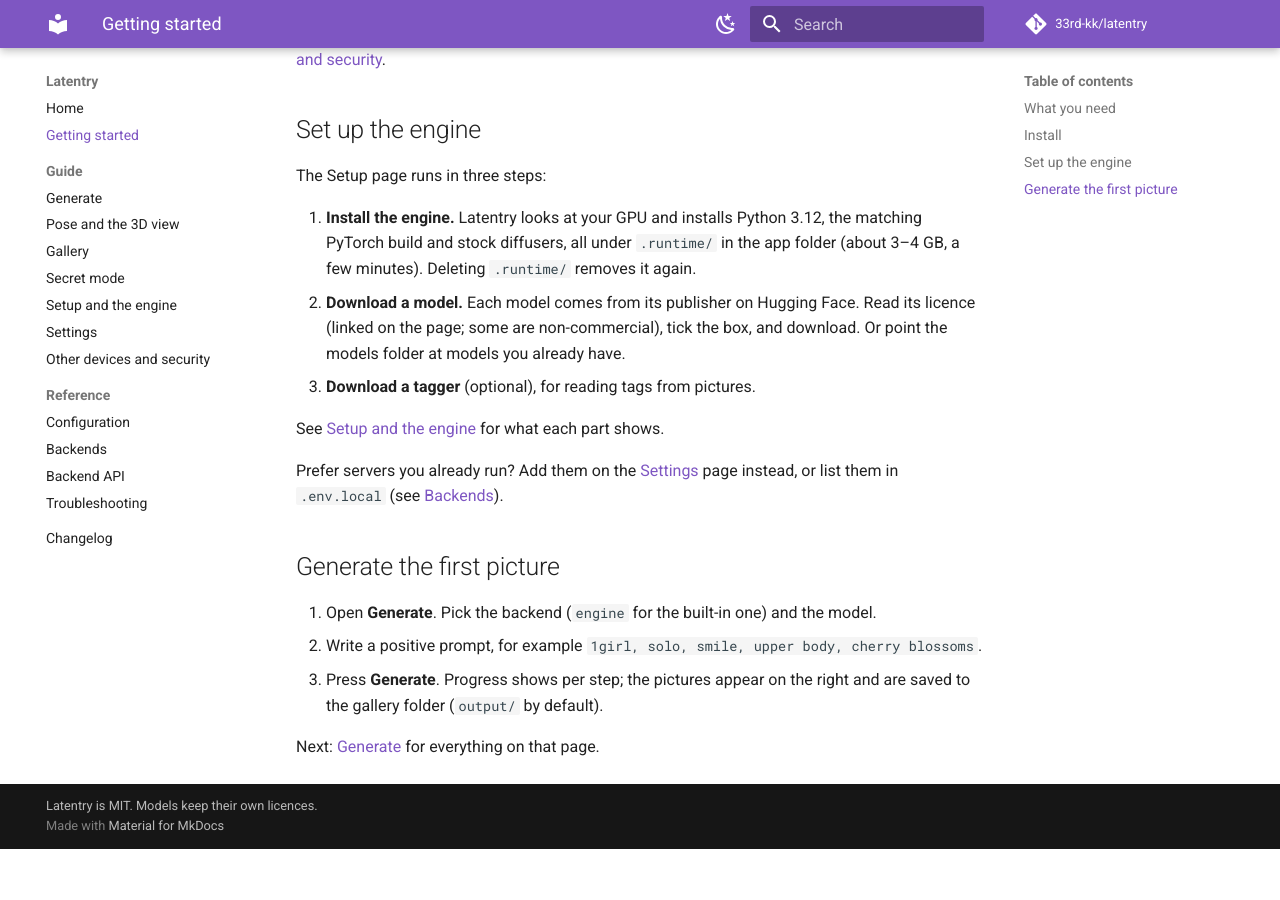
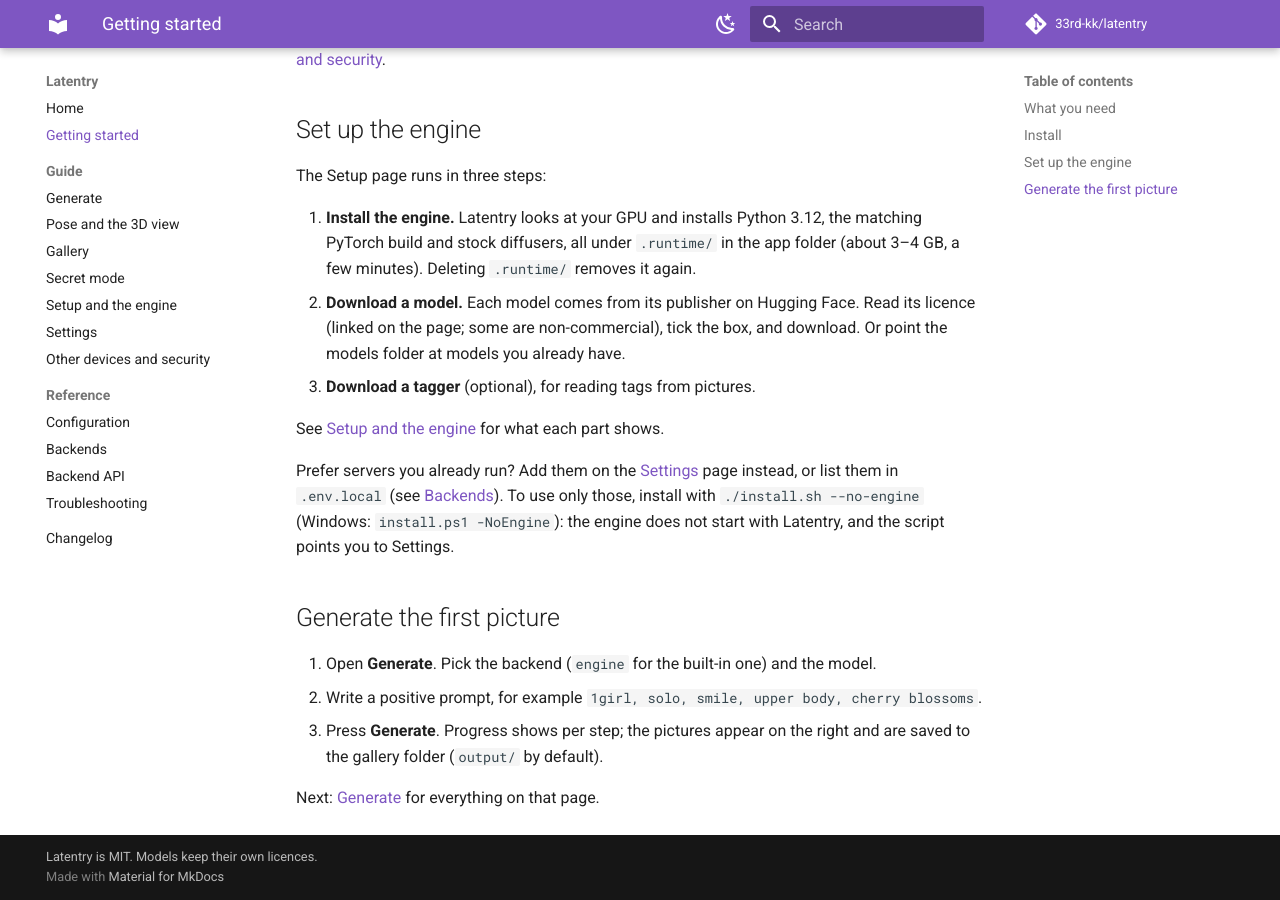
Before and after one commit to 33rd-kk/latentry, an MkDocs documentation site: the page built from docs/getting-started.md, in a window 1280 px wide and 900 px high, scrolled down 748 px. Built offline with MkDocs 1.6.1 and Material for MkDocs 9.7.7, drawn with Linux system fonts in a browser that asks for light colours; comment, search, counter and statistics services are not loaded; before the commit the page ends 1597 px from its top, so only the background shows below that.

Commit message:
Add an install option for servers you already run (#13)
The install scripts only ever installed the web UI, and backends could
already be added on Settings, but the scripts always sent you to the Setup
page to install the engine. ./install.sh --no-engine (install.ps1
-NoEngine) turns the engine off in a newly created .env.local and points to
Settings instead. Server addresses and tokens are not taken as arguments,
so they stay out of shell history.

Co-authored-by: Claude Opus 5.5 <noreply@anthropic.com>

```diff
--- a/docs/getting-started.md
+++ b/docs/getting-started.md
@@ -49,7 +49,9 @@ See [Setup and the engine](guide/engine.md) for what each part shows.
 
 Prefer servers you already run? Add them on the [Settings](guide/settings.md)
 page instead, or list them in `.env.local`
-(see [Backends](reference/backends.md)).
+(see [Backends](reference/backends.md)). To use only those, install with
+`./install.sh --no-engine` (Windows: `install.ps1 -NoEngine`): the engine
+does not start with Latentry, and the script points you to Settings.
 
 ## Generate the first picture
 
```
Also changed, not shown: CHANGELOG.md (+3 -0 lines), README.md (+4 -0 lines), 2 other files.
